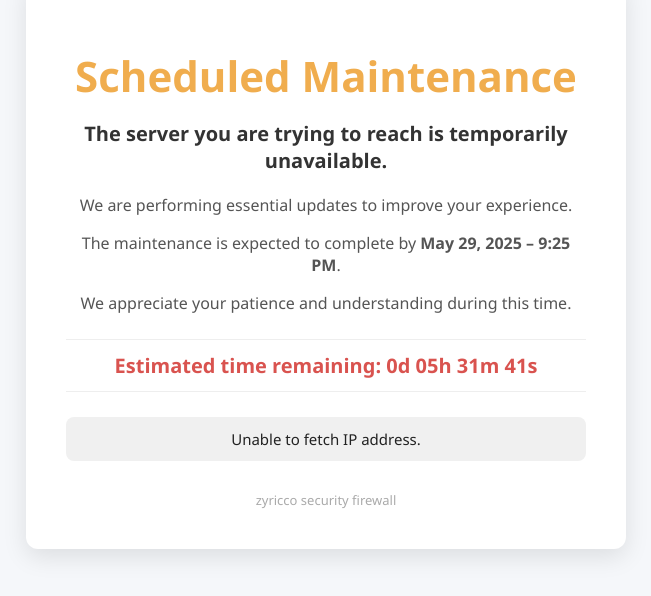
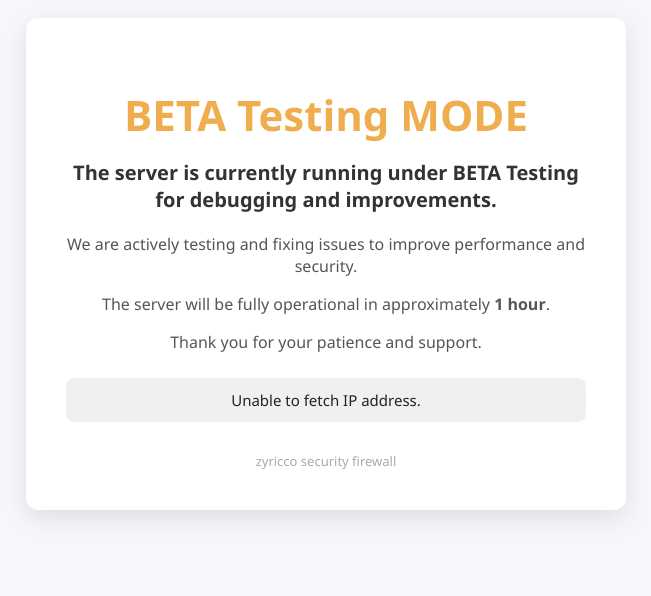
Before and after one commit to zyricCO/GainX, a plain HTML site: page index.html in a window 1280 px wide. Shown: the part 136-732 px from the top of the page, without its empty margins (314-965 px from the left). Drawn offline with Linux system fonts and the light colour scheme; no server answers.

Commit message:
Update index.html

```diff
--- a/index.html
+++ b/index.html
@@ -2,7 +2,7 @@
 <html lang="en">
 <head>
   <meta charset="UTF-8">
-  <title>Maintenance In Progress - ZYRICCO</title>
+  <title>BETA Testing - ZYRICCO</title>
   <meta name="viewport" content="width=device-width, initial-scale=1.0">
   <style>
     :root {
@@ -12,7 +12,6 @@
       --text-color: #333333;
       --muted-color: #555555;
       --ip-bg: #f0f0f0;
-      --danger-color: #d9534f;
     }
 
     body {
@@ -54,16 +53,6 @@
       margin-top: 10px;
     }
 
-    .countdown {
-      font-size: 20px;
-      color: var(--danger-color);
-      margin-top: 25px;
-      padding: 12px 0;
-      border-top: 1px solid #eee;
-      border-bottom: 1px solid #eee;
-      font-weight: 600;
-    }
-
     .ip-box {
       margin-top: 25px;
       padding: 12px 20px;
@@ -88,23 +77,17 @@
       h2 {
         font-size: 18px;
       }
-
-      .countdown {
-        font-size: 18px;
-      }
     }
   </style>
 </head>
 <body>
 
   <div class="container">
-    <h1>Scheduled Maintenance</h1>
-    <h2>The server you are trying to reach is temporarily unavailable.</h2>
-    <p>We are performing essential updates to improve your experience.</p>
-    <p>The maintenance is expected to complete by <strong>May 29, 2025 – 9:25 PM</strong>.</p>
-    <p>We appreciate your patience and understanding during this time.</p>
-
-    <div class="countdown" id="countdown">Calculating time remaining...</div>
+    <h1>BETA Testing MODE</h1>
+    <h2>The server is currently running under BETA Testing for debugging and improvements.</h2>
+    <p>We are actively testing and fixing issues to improve performance and security.</p>
+    <p>The server will be fully operational in approximately <strong>1 hour</strong>.</p>
+    <p>Thank you for your patience and support.</p>
 
     <div class="ip-box" id="ip-address">Fetching your IP address...</div>
 
@@ -112,29 +95,6 @@
   </div>
 
   <script>
-    const countdownElement = document.getElementById("countdown");
-
-    // Countdown target: May 29, 2025, 9:25 PM local time
-    const targetDate = new Date("2025-05-29T21:25:00");
-
-    const countdownInterval = setInterval(() => {
-      const now = new Date().getTime();
-      const distance = targetDate - now;
-
-      if (distance <= 0) {
-        clearInterval(countdownInterval);
-        countdownElement.textContent = "Maintenance has completed. Please refresh the page.";
-        return;
-      }
-
-      const days = Math.floor(distance / (1000 * 60 * 60 * 24));
-      const hours = Math.floor((distance % (1000 * 60 * 60 * 24)) / (1000 * 60 * 60));
-      const minutes = Math.floor((distance % (1000 * 60 * 60)) / (1000 * 60));
-      const seconds = Math.floor((distance % (1000 * 60)) / 1000);
-
-      countdownElement.textContent = `Estimated time remaining: ${days}d ${String(hours).padStart(2, '0')}h ${String(minutes).padStart(2, '0')}m ${String(seconds).padStart(2, '0')}s`;
-    }, 1000);
-
     // Fetch IP address
     fetch("https://api.ipify.org?format=json")
       .then(response => response.json())
```
